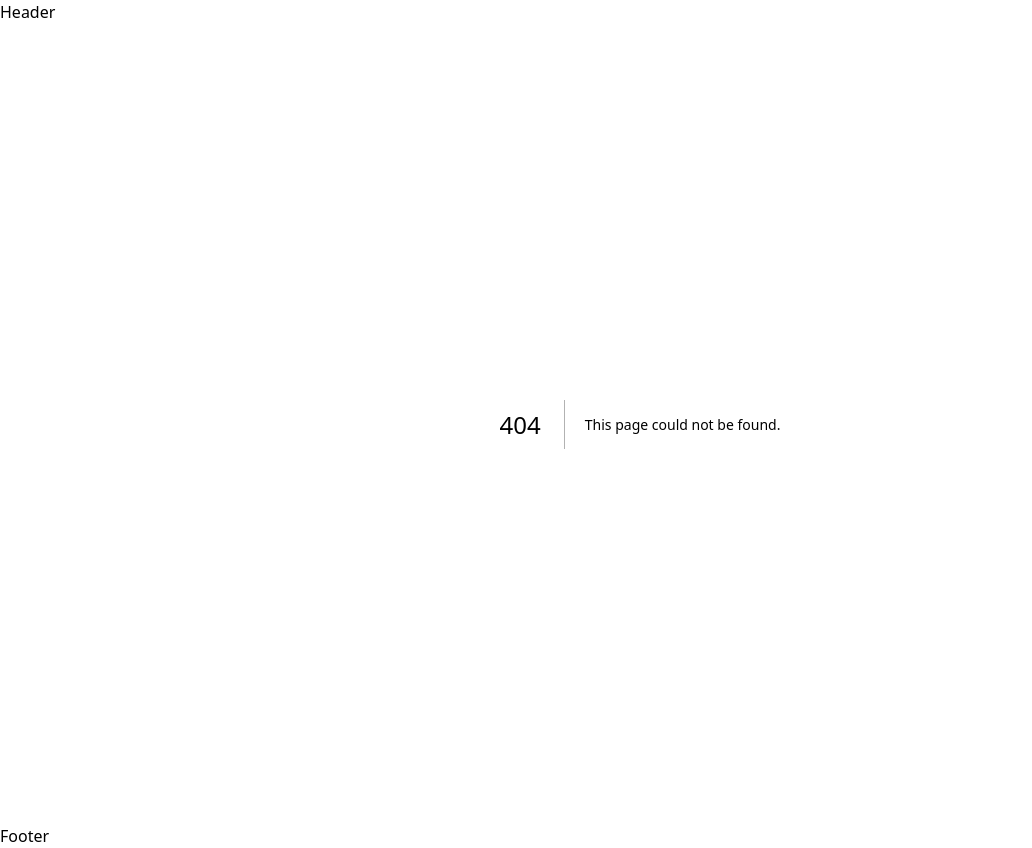
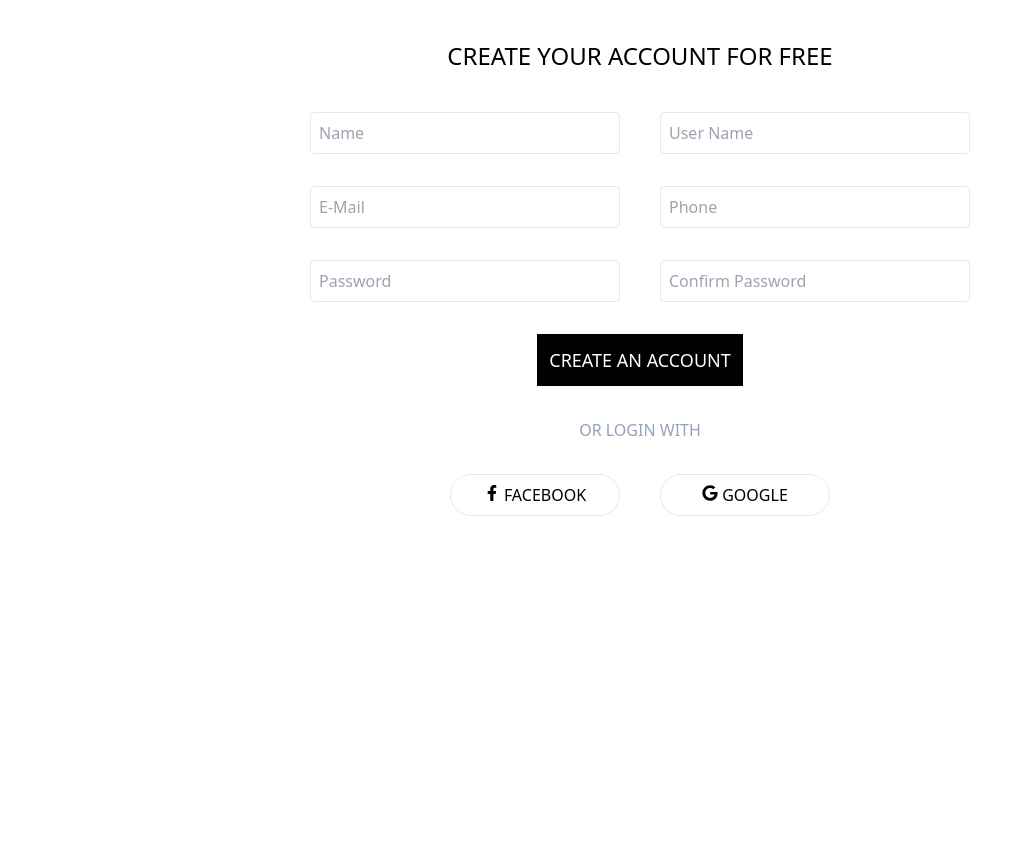
Before and after one commit to OrangeClassTeacher/2023-TakeALeap-FrontEnd, a Next.js app in the folder next-js-frontend/: page /register in a window 1280 px wide. Before the commit this address had no page. Shown: the whole page, without its empty margins (0-1032 px from the left). After the commit the page ends 800 px from the top, so only its background shows below. Built offline with nearby package versions, Linux system fonts and the light colour scheme.

Commit message:
user register done with response

```diff
--- a/next-js-frontend/package.json
+++ b/next-js-frontend/package.json
@@ -18,6 +18,7 @@
     "next": "13.3.0",
     "react": "18.2.0",
     "react-dom": "18.2.0",
+    "react-icons": "^4.8.0",
     "typescript": "5.0.4"
   },
   "devDependencies": {
--- a/next-js-frontend/src/components/Layout.tsx
+++ b/next-js-frontend/src/components/Layout.tsx
@@ -7,9 +7,9 @@ export const Layout = ({ children }: any) => {
   return (
     <>
       <Meta />
-      <Header />
+      {/* <Header /> */}
       <main>{children}</main>
-      <Footer />
+      {/* <Footer /> */}
     </>
   );
 };
--- /dev/null
+++ b/next-js-frontend/src/pages/register/index.tsx
@@ -0,0 +1,79 @@
+import React from "react";
+import { FaFacebookF } from "react-icons/fa";
+import { FaGoogle } from "react-icons/fa";
+
+export default function Register() {
+  return (
+    <div className="text-center">
+      <div className="my-10 text-2xl">
+        <h1 className="text-sm md:text-xl lg:text-2xl">
+          CREATE YOUR ACCOUNT FOR FREE
+        </h1>
+      </div>
+      <div>
+        <div className="grid grid-cols-1 sm:grid-cols-2 gap-5 md:gap-10 mx-10 md:mx-5 lg:mx-0 my-5 lg:my-8">
+          <div className="flex justify-end">
+            <div className="border rounded w-full md:w-2/3 lg:w-1/2  p-2 text-start">
+              <input className="w-full" placeholder="Name" />
+            </div>
+          </div>
+          <div className="flex justify-start">
+            <div className="border rounded w-full md:w-2/3 lg:w-1/2  p-2 text-start">
+              <input className="w-full" placeholder="User Name" />
+            </div>
+          </div>
+        </div>
+        <div className="grid grid-cols-1 sm:grid-cols-2 gap-5 md:gap-10 mx-10 md:mx-5 lg:mx-0 my-5 lg:my-8">
+          <div className="flex justify-end">
+            <div className="border rounded w-full md:w-2/3 lg:w-1/2  p-2 text-start">
+              <input className="w-full" placeholder="E-Mail" />
+            </div>
+          </div>
+          <div className="flex justify-start">
+            <div className="border rounded w-full md:w-2/3 lg:w-1/2  p-2 text-start">
+              <input className="w-full" placeholder="Phone" />
+            </div>
+          </div>
+        </div>
+        <div className="grid grid-cols-1 sm:grid-cols-2 gap-5 md:gap-10 mx-10 md:mx-5 lg:mx-0 my-5 lg:my-8">
+          <div className="flex justify-end">
+            <div className="border rounded w-full md:w-2/3 lg:w-1/2  p-2 text-start">
+              <input className="w-full" placeholder="Password" />
+            </div>
+          </div>
+          <div className="flex justify-start">
+            <div className="border rounded w-full md:w-2/3 lg:w-1/2  p-2 text-start">
+              <input className="w-full" placeholder="Confirm Password" />
+            </div>
+          </div>
+        </div>
+      </div>
+      <div>
+        <button className="text-xs md:text-base lg:text-lg bg-black text-white font-thin p-3">
+          CREATE AN ACCOUNT
+        </button>
+      </div>
+      <div className="flex justify-around my-5 lg:my-8">
+        <div></div>
+        <div className="text-xs md:text-sm lg:text-base font-thin text-slate-400">
+          OR LOGIN WITH
+        </div>
+        <div></div>
+      </div>
+      <div className="grid grid-cols-1 sm:grid-cols-2 gap-5 md:gap-10 mx-10 md:mx-5 lg:mx-0 my-5 lg:my-8">
+        <div className="flex justify-around md:justify-end">
+          <div className="border rounded-full w-[200px] md:w-[170px] lg:w-[170px] p-2 flex items-baseline justify-center">
+            <FaFacebookF />
+            <p className="pl-1">FACEBOOK</p>
+          </div>
+        </div>
+        <div className="flex justify-around md:justify-start">
+          <div className="border rounded-full w-[200px] md:w-[170px] lg:w-[170px] p-2 flex items-baseline justify-center">
+            <FaGoogle />
+            <p className="pl-1">GOOGLE</p>
+          </div>
+        </div>
+      </div>
+    </div>
+  );
+}
```
Also changed, not shown: 1 other file (tests, documents, lock files or other folders).
